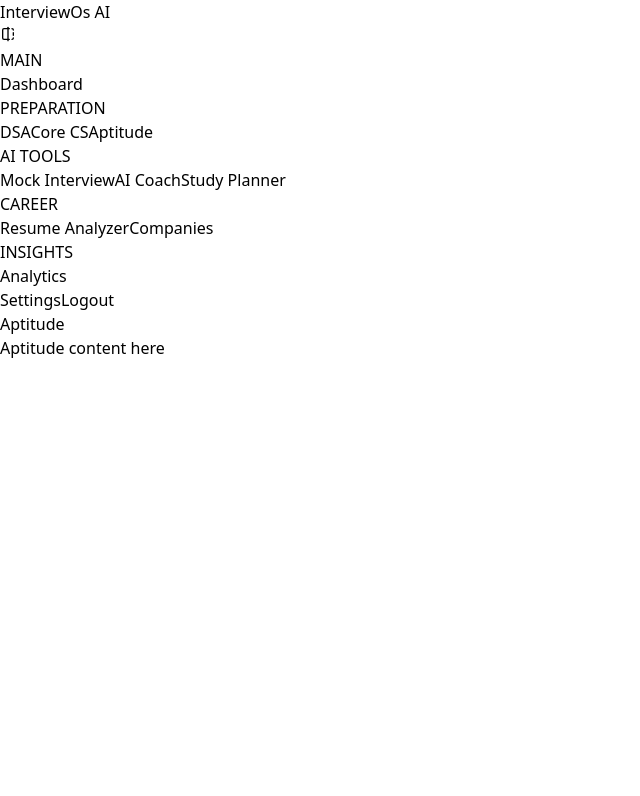
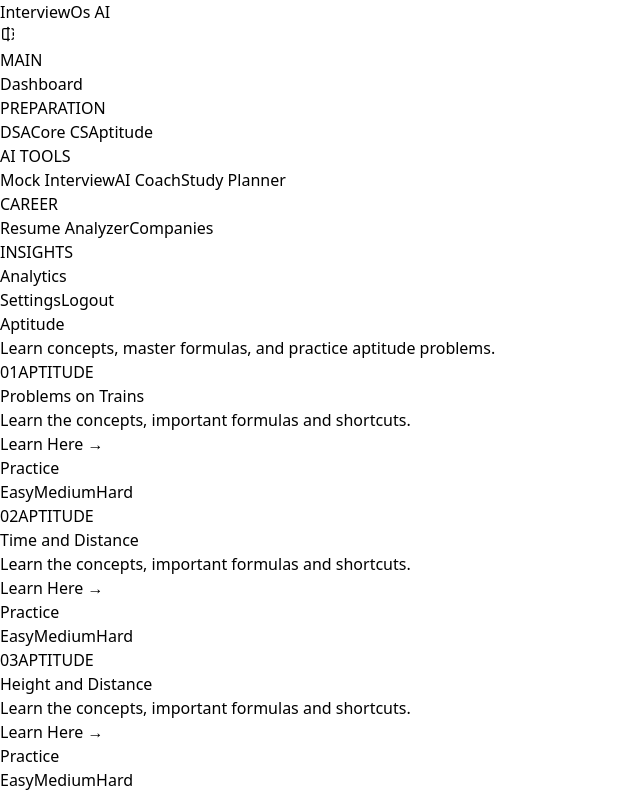
Before and after one commit to nadiya-code/Interview-Os-ai, a React (Vite) app in the folder frontend/: page /dashboard/aptitude in a window 1280 px wide. Shown: the top 796 px of the page, without its empty margins (0-640 px from the left). Built offline with nearby package versions, Linux system fonts and the light colour scheme.

Commit message:
added aptitude required links and modified dashboard layout by adjusting sidenav height overflow hidden and modified aptitude.jsx by adding grid for all topics and links created basic grid ui and ux

```diff
--- a/frontend/src/Layouts/DashboardLayout.jsx
+++ b/frontend/src/Layouts/DashboardLayout.jsx
@@ -8,7 +8,7 @@
   const [isOpen, setIsOpen] = useState(true);
 
   return (
-    <div className="flex min-h-screen">
+    <div className="flex h-screen overflow-hidden">
 
       <SideNav
         links={menu}
@@ -16,7 +16,7 @@
         setIsOpen={setIsOpen}
       />
 
-      <main className="flex-1 p-6">
+      <main className="flex-1 p-6 overflow-y-auto">
         <Outlet />
       </main>
 
--- /dev/null
+++ b/frontend/src/model/Aptitude.js
@@ -0,0 +1,144 @@
+const AptitudeLinks = [
+  {
+    title: "Problems on Trains",
+    slug: "problems-on-trains"
+  },
+  {
+    title: "Time and Distance",
+    slug: "time-and-distance"
+  },
+  {
+    title: "Height and Distance",
+    slug: "height-and-distance"
+  },
+  {
+    title: "Time and Work",
+    slug: "time-and-work"
+  },
+  {
+    title: "Simple Interest",
+    slug: "simple-interest"
+  },
+  {
+    title: "Compound Interest",
+    slug: "compound-interest"
+  },
+  {
+    title: "Profit and Loss",
+    slug: "profit-and-loss"
+  },
+  {
+    title: "Partnership",
+    slug: "partnership"
+  },
+  {
+    title: "Percentage",
+    slug: "percentage"
+  },
+  {
+    title: "Problems on Ages",
+    slug: "problems-on-ages"
+  },
+  {
+    title: "Calendar",
+    slug: "calendar"
+  },
+  {
+    title: "Clock",
+    slug: "clock"
+  },
+  {
+    title: "Average",
+    slug: "average"
+  },
+  {
+    title: "Area",
+    slug: "area"
+  },
+  {
+    title: "Volume and Surface Area",
+    slug: "volume-and-surface-area"
+  },
+  {
+    title: "Permutation and Combination",
+    slug: "permutation-and-combination"
+  },
+  {
+    title: "Numbers",
+    slug: "numbers"
+  },
+  {
+    title: "Problems on Numbers",
+    slug: "problems-on-numbers"
+  },
+  {
+    title: "Problems on H.C.F and L.C.M",
+    slug: "problems-on-hcf-and-lcm"
+  },
+  {
+    title: "Decimal Fraction",
+    slug: "decimal-fraction"
+  },
+  {
+    title: "Simplification",
+    slug: "simplification"
+  },
+  {
+    title: "Square Root and Cube Root",
+    slug: "square-root-and-cube-root"
+  },
+  {
+    title: "Surds and Indices",
+    slug: "surds-and-indices"
+  },
+  {
+    title: "Ratio and Proportion",
+    slug: "ratio-and-proportion"
+  },
+  {
+    title: "Chain Rule",
+    slug: "chain-rule"
+  },
+  {
+    title: "Pipes and Cistern",
+    slug: "pipes-and-cistern"
+  },
+  {
+    title: "Boats and Streams",
+    slug: "boats-and-streams"
+  },
+  {
+    title: "Alligation or Mixture",
+    slug: "alligation-or-mixture"
+  },
+  {
+    title: "Logarithm",
+    slug: "logarithm"
+  },
+  {
+    title: "Races and Games",
+    slug: "races-and-games"
+  },
+  {
+    title: "Stocks and Shares",
+    slug: "stocks-and-shares"
+  },
+  {
+    title: "Probability",
+    slug: "probability"
+  },
+  {
+    title: "True Discount",
+    slug: "true-discount"
+  },
+  {
+    title: "Banker's Discount",
+    slug: "bankers-discount"
+  },
+  {
+    title: "Odd Man Out and Series",
+    slug: "odd-man-out-and-series"
+  }
+];
+
+export default AptitudeLinks;
--- a/frontend/src/pages/dashboard/Aptitude.jsx
+++ b/frontend/src/pages/dashboard/Aptitude.jsx
@@ -1,11 +1,165 @@
+import { Link } from "react-router-dom";
+import AptitudeLinks from "../../model/Aptitude";
+
 function Aptitude() {
   return (
-    <div>
-      <h1 className="text-2xl font-bold">
-        Aptitude
-      </h1>
+    <div className="space-y-6">
 
-      <p>Aptitude content here</p>
+      {/* Header */}
+      <div>
+        <h1 className="text-3xl font-bold text-gray-900">
+          Aptitude
+        </h1>
+
+        <p className="mt-1 text-gray-500">
+          Learn concepts, master formulas, and practice aptitude problems.
+        </p>
+      </div>
+
+      {/* Grid */}
+      <div className="grid grid-cols-1 gap-5 md:grid-cols-2 xl:grid-cols-3">
+
+        {AptitudeLinks.map((section, idx) => (
+
+          <div
+            key={section.slug}
+            className="
+              group
+              rounded-2xl
+              border border-gray-200
+              bg-white
+              p-5
+              shadow-sm
+              transition
+              duration-200
+              hover:-translate-y-1
+              hover:shadow-lg
+            "
+          >
+
+            {/* Number */}
+            <div className="mb-4 flex items-center justify-between">
+              <span
+                className="
+                  flex h-8 w-8
+                  items-center justify-center
+                  rounded-lg
+                  bg-gray-100
+                  text-sm
+                  font-semibold
+                  text-gray-600
+                "
+              >
+                {String(idx + 1).padStart(2, "0")}
+              </span>
+
+              <span className="text-xs font-medium text-gray-400">
+                APTITUDE
+              </span>
+            </div>
+
+            {/* Topic */}
+            <h2 className="text-xl font-semibold text-gray-900">
+              {section.title}
+            </h2>
+
+            <p className="mt-2 text-sm leading-5 text-gray-500">
+              Learn the concepts, important formulas and shortcuts.
+            </p>
+
+            {/* Learn */}
+            <Link
+              to={`/dashboard/aptitude/${section.slug}/explanation`}
+              className="
+                mt-5
+                flex
+                w-full
+                items-center
+                justify-center
+                rounded-xl
+                bg-gray-900
+                px-4
+                py-2.5
+                text-sm
+                font-semibold
+                text-white
+                transition
+                hover:bg-gray-800
+              "
+            >
+              Learn Here →
+            </Link>
+
+            {/* Practice */}
+            <div className="mt-5">
+              <p className="mb-2 text-xs font-semibold uppercase tracking-wide text-gray-400">
+                Practice
+              </p>
+
+              <div className="grid grid-cols-3 gap-2">
+
+                <Link
+                  to={`/dashboard/aptitude/${section.slug}/easy`}
+                  className="
+                    rounded-lg
+                    border border-gray-200
+                    px-2 py-2
+                    text-center
+                    text-sm
+                    font-medium
+                    text-gray-600
+                    transition
+                    hover:border-gray-400
+                    hover:bg-gray-50
+                  "
+                >
+                  Easy
+                </Link>
+
+                <Link
+                  to={`/dashboard/aptitude/${section.slug}/medium`}
+                  className="
+                    rounded-lg
+                    border border-gray-200
+                    px-2 py-2
+                    text-center
+                    text-sm
+                    font-medium
+                    text-gray-600
+                    transition
+                    hover:border-gray-400
+                    hover:bg-gray-50
+                  "
+                >
+                  Medium
+                </Link>
+
+                <Link
+                  to={`/dashboard/aptitude/${section.slug}/hard`}
+                  className="
+                    rounded-lg
+                    border border-gray-200
+                    px-2 py-2
+                    text-center
+                    text-sm
+                    font-medium
+                    text-gray-600
+                    transition
+                    hover:border-gray-400
+                    hover:bg-gray-50
+                  "
+                >
+                  Hard
+                </Link>
+
+              </div>
+            </div>
+
+          </div>
+
+        ))}
+
+      </div>
     </div>
   );
 }
```
